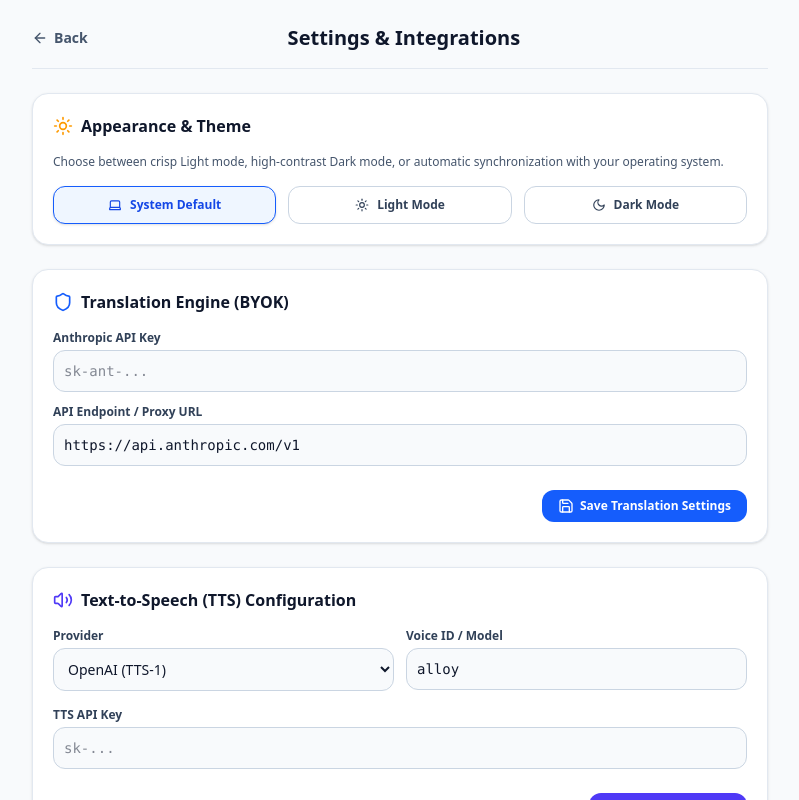
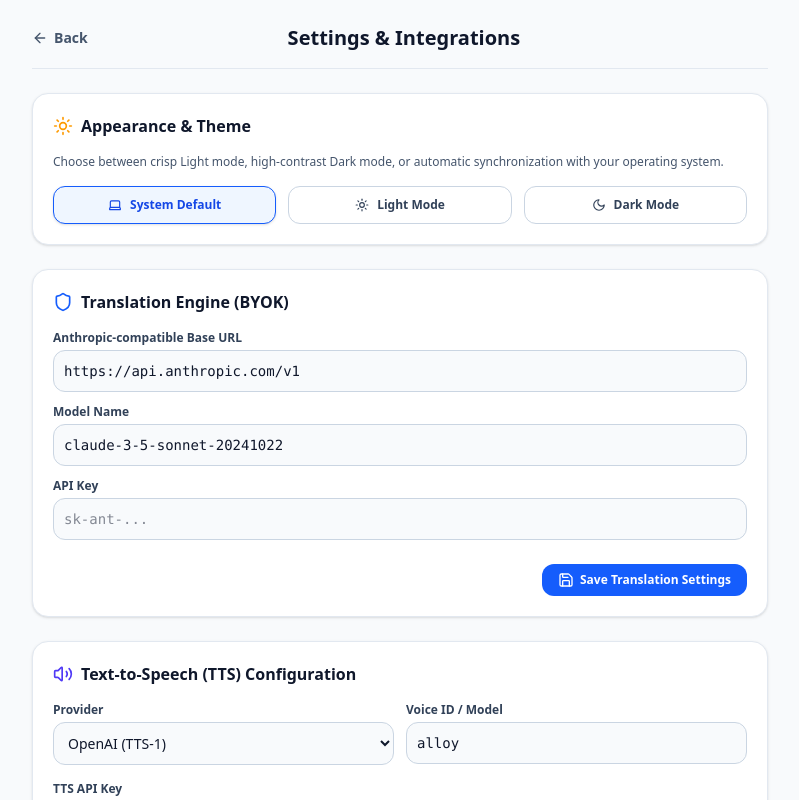
Before and after one commit to availlogic/talkdrill, a React (Vite) app: page / in a window 1280 px wide. Both pictures are taken after a click on the button "Settings". Shown: the top 800 px of the page, without its empty margins (240-1039 px from the left). Built offline with nearby package versions, Linux system fonts and the light colour scheme.

Commit message:
feat(settings): reorder translation engine inputs to Base URL, Model Name, and API Key

```diff
--- a/src/views/LibraryOverview.tsx
+++ b/src/views/LibraryOverview.tsx
@@ -1,4 +1,4 @@
-import React, { useState, useEffect } from 'react';
+import React, { useState, useEffect, useRef } from 'react';
 import { Plus, Settings, Trash2, HardDrive, Sparkles } from 'lucide-react';
 import { corpusService } from '../services/corpusService';
 import { checkStorageCapacity } from '../utils/storageQuota';
@@ -19,12 +19,22 @@
   const [showArchived, setShowArchived] = useState(false);
   const [storageInfo, setStorageInfo] = useState<string | null>(null);
   const [loading, setLoading] = useState(true);
+  const isMountedRef = useRef(true);
+
+  useEffect(() => {
+    isMountedRef.current = true;
+    return () => {
+      isMountedRef.current = false;
+    };
+  }, []);
 
   const loadData = async () => {
     setLoading(true);
     const list = await corpusService.listArticles(showArchived);
+    if (!isMountedRef.current) return;
     setArticles(list);
     const cap = await checkStorageCapacity();
+    if (!isMountedRef.current) return;
     setStorageInfo(`${(cap.usageBytes / (1024 * 1024)).toFixed(1)} MB / ${(cap.quotaBytes / (1024 * 1024 * 1024)).toFixed(1)} GB`);
     setLoading(false);
   };
--- a/src/views/SettingsHub.tsx
+++ b/src/views/SettingsHub.tsx
@@ -132,8 +132,46 @@
         </div>
         <div className="space-y-3">
           <div>
+            <label htmlFor="ant-base-url" className="block text-xs font-semibold text-slate-700 dark:text-slate-300 mb-1">
+              Anthropic-compatible Base URL
+            </label>
+            <input
+              id="ant-base-url"
+              type="url"
+              value={settings.translation.baseUrl}
+              onChange={(e) =>
+                setSettings({
+                  ...settings,
+                  translation: { ...settings.translation, baseUrl: e.target.value },
+                })
+              }
+              placeholder="https://api.anthropic.com/v1"
+              className="w-full text-sm font-mono p-2.5 rounded-xl border border-slate-300 dark:border-slate-700 bg-slate-50 dark:bg-slate-800 text-slate-900 dark:text-slate-100"
+            />
+          </div>
+
+          <div>
+            <label htmlFor="ant-model" className="block text-xs font-semibold text-slate-700 dark:text-slate-300 mb-1">
+              Model Name
+            </label>
+            <input
+              id="ant-model"
+              type="text"
+              value={settings.translation.model}
+              onChange={(e) =>
+                setSettings({
+                  ...settings,
+                  translation: { ...settings.translation, model: e.target.value },
+                })
+              }
+              placeholder="claude-3-5-sonnet-20241022"
+              className="w-full text-sm font-mono p-2.5 rounded-xl border border-slate-300 dark:border-slate-700 bg-slate-50 dark:bg-slate-800 text-slate-900 dark:text-slate-100"
+            />
+          </div>
+
+          <div>
             <label htmlFor="ant-key" className="block text-xs font-semibold text-slate-700 dark:text-slate-300 mb-1">
-              Anthropic API Key
+              API Key
             </label>
             <input
               id="ant-key"
@@ -146,25 +184,6 @@
                 })
               }
               placeholder="sk-ant-..."
-              className="w-full text-sm font-mono p-2.5 rounded-xl border border-slate-300 dark:border-slate-700 bg-slate-50 dark:bg-slate-800 text-slate-900 dark:text-slate-100"
-            />
-          </div>
-
-          <div>
-            <label htmlFor="ant-proxy" className="block text-xs font-semibold text-slate-700 dark:text-slate-300 mb-1">
-              API Endpoint / Proxy URL
-            </label>
-            <input
-              id="ant-proxy"
-              type="url"
-              value={settings.translation.baseUrl}
-              onChange={(e) =>
-                setSettings({
-                  ...settings,
-                  translation: { ...settings.translation, baseUrl: e.target.value },
-                })
-              }
-              placeholder="https://api.anthropic.com/v1"
               className="w-full text-sm font-mono p-2.5 rounded-xl border border-slate-300 dark:border-slate-700 bg-slate-50 dark:bg-slate-800 text-slate-900 dark:text-slate-100"
             />
           </div>
```
Also changed, not shown: 2 other files (tests, documents, lock files or other folders).
